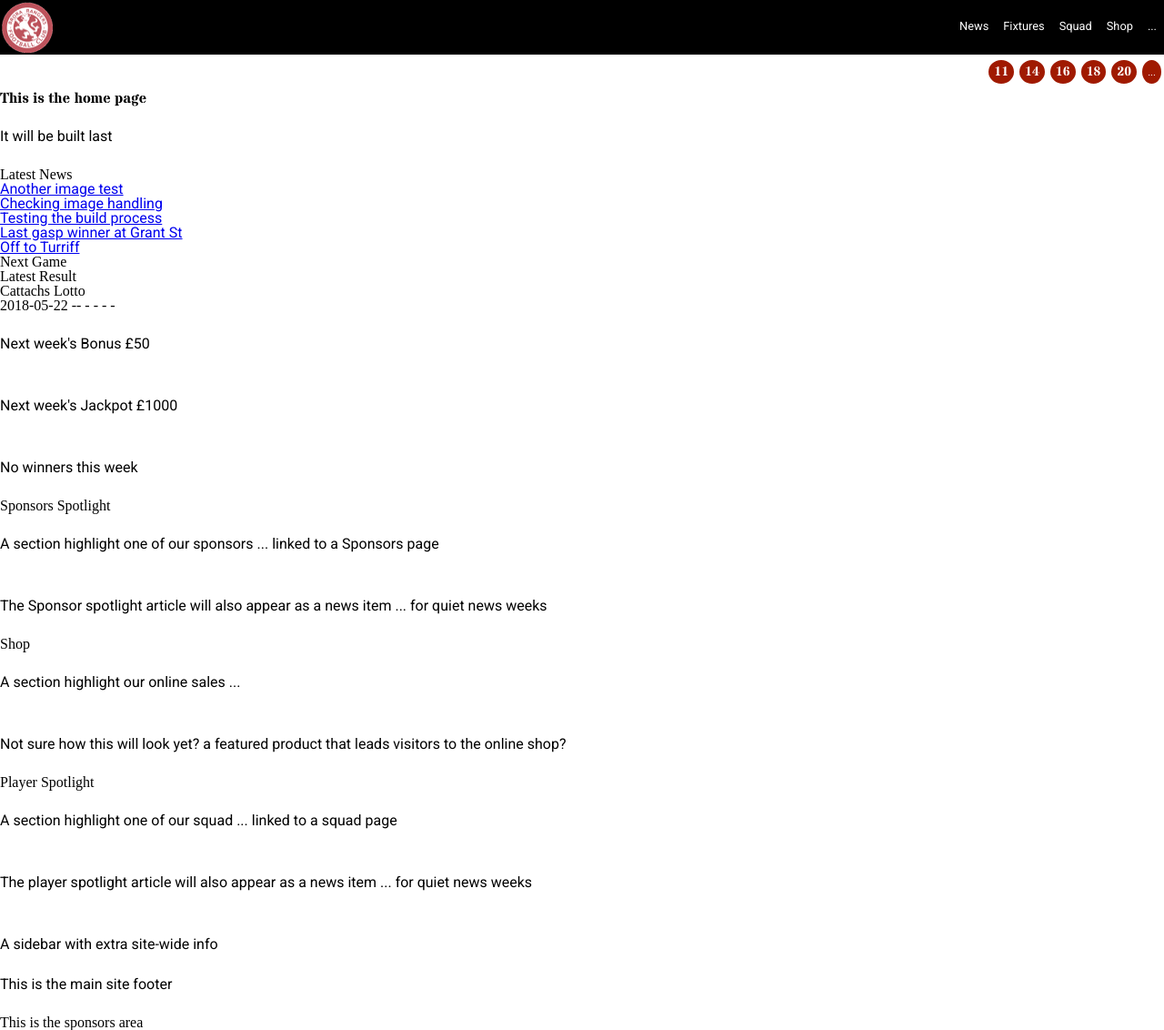
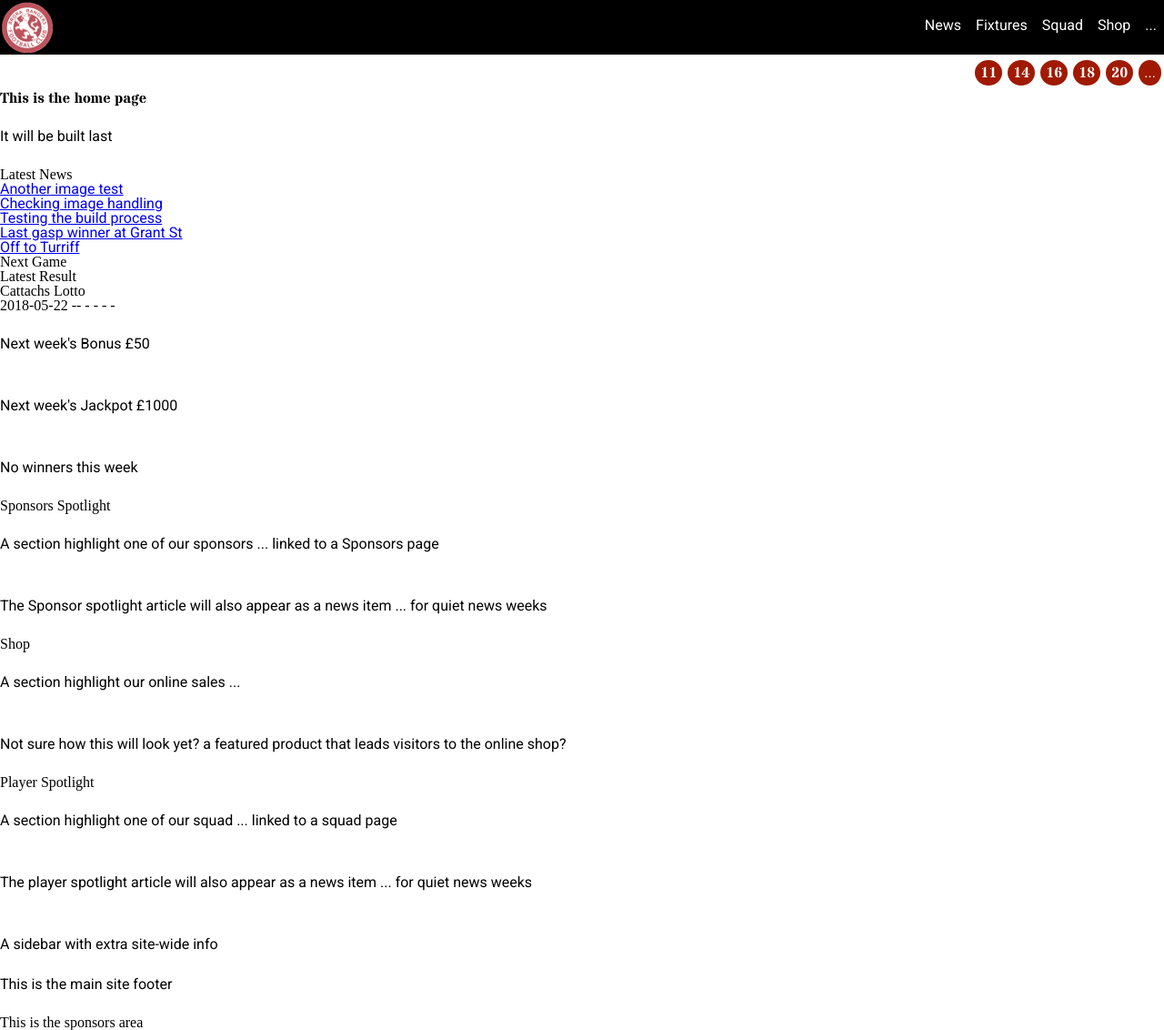
Before and after one commit to digitalbrora/club-website, a Jekyll site: the page built from index.html, in a window 1280 px wide and 1132 px high. Shown: the whole window at 91% size. Built offline with Jekyll 4.4.1, drawn with Linux system fonts in a browser that asks for light colours; a script that is not in the unit is left out.

Commit message:
Increase menu font size at earliest opportunity

```diff
--- a/build/scss/_layout.scss
+++ b/build/scss/_layout.scss
@@ -40,6 +40,9 @@ img   {
     color: white;
     text-decoration: none;
     font-size: 0.8em;
+    @media (min-width: 360px) {
+      font-size: 1em;
+    }
   }
 }
 
@@ -55,7 +58,7 @@ img   {
 
 
 .lotto-ball {
-  font-size: 14px;
+  font-size: 1em;
   font-family: 'Stardos Stencil', cursive;
   padding: 6px;
   margin: 1px;
--- a/css/main.css
+++ b/css/main.css
@@ -91,6 +91,9 @@ img {
     color: white;
     text-decoration: none;
     font-size: 0.8em; }
+    @media (min-width: 360px) {
+      .nav-item a {
+        font-size: 1em; } }
 
 .active {
   border-bottom: 4px solid #fff; }
@@ -105,7 +108,7 @@ img {
   margin: -16px 0 0 95vw; }
 
 .lotto-ball {
-  font-size: 14px;
+  font-size: 1em;
   font-family: 'Stardos Stencil', cursive;
   padding: 6px;
   margin: 1px;
```
